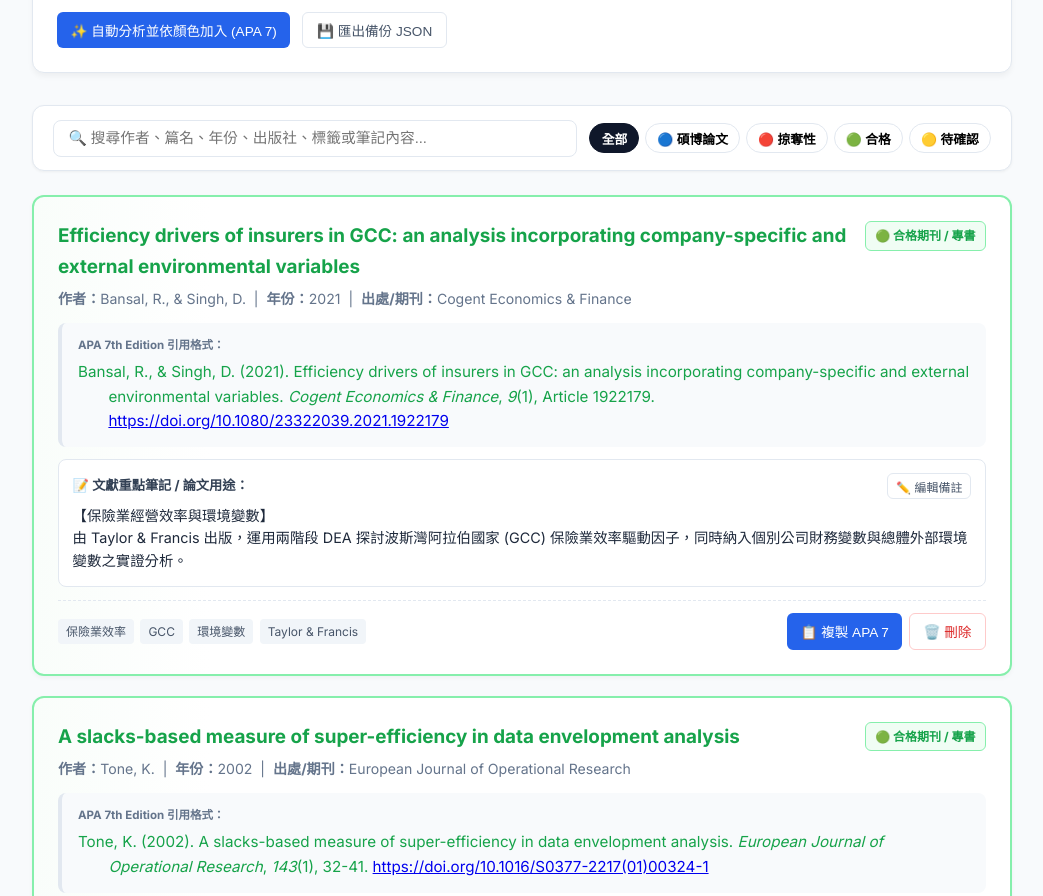
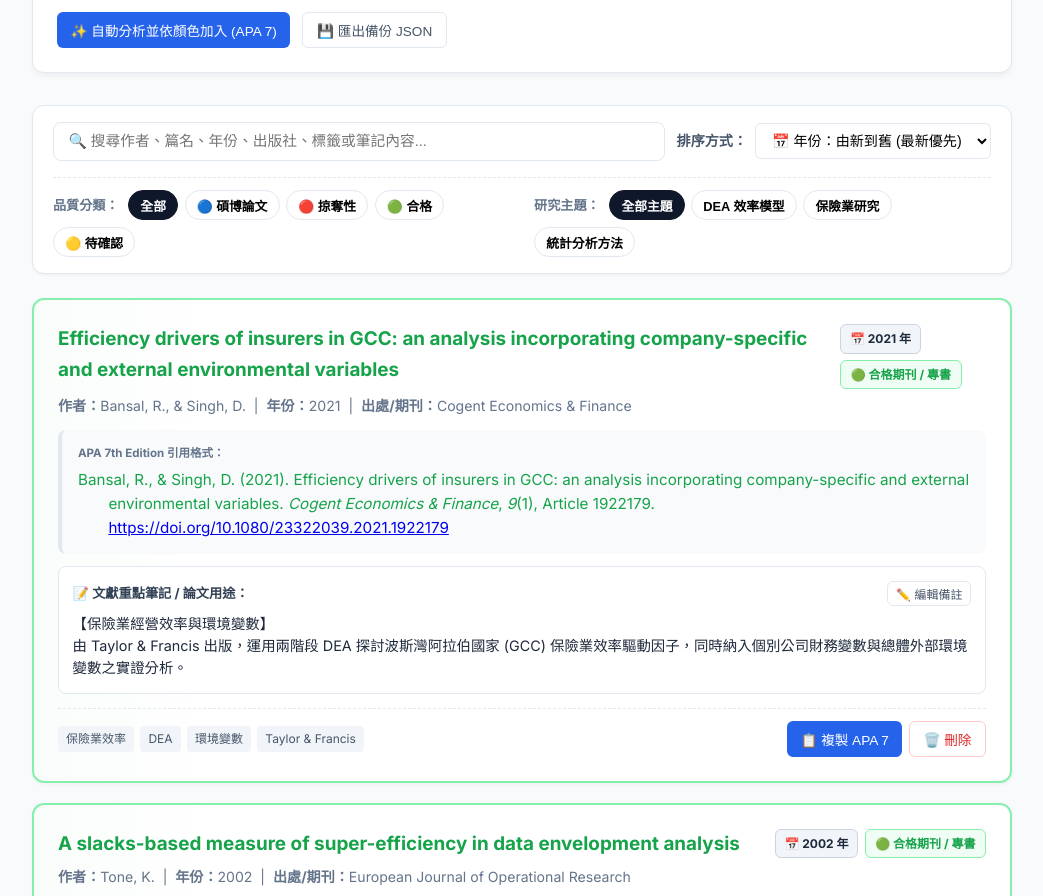
Before and after one commit to Ann1130520/thesis-references, a plain HTML site: page index.html in a window 1280 px wide. Shown: the part 549-1445 px from the top of the page, without its empty margins (118-1161 px from the left). Drawn offline with Linux system fonts and the light colour scheme.

Commit message:
Add chronological year sorting (desc/asc) and multi-dimensional topic/quality filter

```diff
--- a/index.html
+++ b/index.html
@@ -130,40 +130,90 @@
       box-shadow: 0 0 0 3px rgba(37, 99, 235, 0.15);
     }
 
-    /* 搜尋與過濾 */
+    /* 搜尋與進階控制欄 */
     .controls {
       display: flex;
       flex-direction: column;
-      gap: 0.75rem;
+      gap: 1rem;
       margin-bottom: 1.5rem;
       background: var(--bg-card);
-      padding: 0.85rem 1.25rem;
+      padding: 1rem 1.25rem;
       border-radius: 12px;
       box-shadow: 0 1px 3px rgba(0,0,0,0.05);
       border: 1px solid var(--border);
     }
 
+    .control-row-1 {
+      display: flex;
+      flex-direction: column;
+      gap: 0.75rem;
+    }
+
     @media (min-width: 640px) {
-      .controls {
+      .control-row-1 {
         flex-direction: row;
+        align-items: center;
         justify-content: space-between;
-        align-items: center;
       }
     }
 
     .search-input {
       flex: 1;
-      padding: 0.6rem 0.9rem;
+      padding: 0.65rem 0.9rem;
       border: 1px solid var(--border);
       border-radius: 8px;
       font-size: 0.92rem;
       outline: none;
     }
 
-    .filter-tabs {
+    .sort-box {
       display: flex;
-      gap: 0.35rem;
+      align-items: center;
+      gap: 0.5rem;
+      font-size: 0.88rem;
+      font-weight: 600;
+      color: #475569;
+      white-space: nowrap;
+    }
+
+    .sort-select {
+      padding: 0.5rem 0.75rem;
+      border: 1px solid var(--border);
+      border-radius: 6px;
+      font-size: 0.88rem;
+      outline: none;
+      background: white;
+      cursor: pointer;
+    }
+
+    .control-row-2 {
+      display: flex;
+      flex-direction: column;
+      gap: 0.6rem;
+      border-top: 1px dashed var(--border);
+      padding-top: 0.75rem;
+    }
+
+    @media (min-width: 640px) {
+      .control-row-2 {
+        flex-direction: row;
+        align-items: center;
+        justify-content: space-between;
+      }
+    }
+
+    .filter-group {
+      display: flex;
+      align-items: center;
+      gap: 0.4rem;
       flex-wrap: wrap;
+    }
+
+    .filter-label {
+      font-size: 0.82rem;
+      font-weight: 700;
+      color: #64748b;
+      margin-right: 0.2rem;
     }
 
     .tab-btn {
@@ -248,6 +298,23 @@
     .ref-title {
       font-size: 1.18rem;
       font-weight: 700;
+    }
+
+    .header-badges {
+      display: flex;
+      gap: 0.4rem;
+      align-items: center;
+      flex-wrap: wrap;
+    }
+
+    .badge-year {
+      font-size: 0.75rem;
+      font-weight: 700;
+      padding: 0.25rem 0.55rem;
+      border-radius: 6px;
+      background: #f1f5f9;
+      color: #1e293b;
+      border: 1px solid #cbd5e1;
     }
 
     .badge-status {
@@ -377,7 +444,7 @@
   <div class="container">
     <header>
       <h1>📚 碩論參考文獻與品質紀錄庫</h1>
-      <p>輸入篇名自動解析出處・自動判別文獻類型與色彩・標準 APA 7th 格式生成</p>
+      <p>年份自動排序・文獻品質色彩管理・主題標籤智慧分類・標準 APA 7th 格式</p>
     </header>
 
     <!-- 顏色圖例 -->
@@ -409,15 +476,41 @@
       </div>
     </section>
 
-    <!-- 搜尋與過濾 -->
+    <!-- 搜尋與進階控制欄 (年份排序 + 多維度分類) -->
     <div class="controls">
-      <input type="text" id="searchInput" class="search-input" placeholder="🔍 搜尋作者、篇名、年份、出版社、標籤或筆記內容..." oninput="filterReferences()">
-      <div class="filter-tabs">
-        <button class="tab-btn active" onclick="setFilter('all', this)">全部</button>
-        <button class="tab-btn" onclick="setFilter('thesis', this)">🔵 碩博論文</button>
-        <button class="tab-btn" onclick="setFilter('predatory', this)">🔴 掠奪性</button>
-        <button class="tab-btn" onclick="setFilter('qualified', this)">🟢 合格</button>
-        <button class="tab-btn" onclick="setFilter('uncertain', this)">🟡 待確認</button>
+      <div class="control-row-1">
+        <input type="text" id="searchInput" class="search-input" placeholder="🔍 搜尋作者、篇名、年份、出版社、標籤或筆記內容..." oninput="filterAndRender()">
+
+        <!-- 年份與作者排序選單 -->
+        <div class="sort-box">
+          <label for="sortSelect">排序方式：</label>
+          <select id="sortSelect" class="sort-select" onchange="changeSort()">
+            <option value="year-desc">📅 年份：由新到舊 (最新優先)</option>
+            <option value="year-asc">📅 年份：由舊到新 (年代先後)</option>
+            <option value="author-asc">🔤 作者姓名 (A ➜ Z)</option>
+            <option value="title-asc">📑 文獻標題 (A ➜ Z)</option>
+          </select>
+        </div>
+      </div>
+
+      <!-- 分類篩選標籤 -->
+      <div class="control-row-2">
+        <div class="filter-group">
+          <span class="filter-label">品質分類：</span>
+          <button class="tab-btn active" onclick="setQualityFilter('all', this)">全部</button>
+          <button class="tab-btn" onclick="setQualityFilter('thesis', this)">🔵 碩博論文</button>
+          <button class="tab-btn" onclick="setQualityFilter('predatory', this)">🔴 掠奪性</button>
+          <button class="tab-btn" onclick="setQualityFilter('qualified', this)">🟢 合格</button>
+          <button class="tab-btn" onclick="setQualityFilter('uncertain', this)">🟡 待確認</button>
+        </div>
+
+        <div class="filter-group" id="topicFilterGroup">
+          <span class="filter-label">研究主題：</span>
+          <button class="tab-btn active" onclick="setTopicFilter('all', this)">全部主題</button>
+          <button class="tab-btn" onclick="setTopicFilter('DEA', this)">DEA 效率模型</button>
+          <button class="tab-btn" onclick="setTopicFilter('保險', this)">保險業研究</button>
+          <button class="tab-btn" onclick="setTopicFilter('統計', this)">統計分析方法</button>
+        </div>
       </div>
     </div>
 
@@ -440,7 +533,7 @@
         apaHtml: "Bansal, R., & Singh, D. (2021). Efficiency drivers of insurers in GCC: an analysis incorporating company-specific and external environmental variables. <i>Cogent Economics & Finance</i>, <i>9</i>(1), Article 1922179. <a href=\"https://doi.org/10.1080/23322039.2021.1922179\" target=\"_blank\">https://doi.org/10.1080/23322039.2021.1922179</a>",
         apaPlain: "Bansal, R., & Singh, D. (2021). Efficiency drivers of insurers in GCC: an analysis incorporating company-specific and external environmental variables. Cogent Economics & Finance, 9(1), Article 1922179. https://doi.org/10.1080/23322039.2021.1922179",
         summary: "【保險業經營效率與環境變數】\n由 Taylor & Francis 出版，運用兩階段 DEA 探討波斯灣阿拉伯國家 (GCC) 保險業效率驅動因子，同時納入個別公司財務變數與總體外部環境變數之實證分析。",
-        tags: ["保險業效率", "GCC", "環境變數", "Taylor & Francis"]
+        tags: ["保險業效率", "DEA", "環境變數", "Taylor & Francis"]
       },
       {
         id: "ref-tone-2002",
@@ -455,6 +548,18 @@
         tags: ["DEA", "Super-SBM", "超效率", "運籌學", "EJOR"]
       },
       {
+        id: "ref-evans-1996",
+        title: "Straightforward statistics for the behavioral sciences",
+        author: "Evans, J. D.",
+        year: "1996",
+        publisher: "Brooks/Cole",
+        category: "qualified", // 綠色
+        apaHtml: "Evans, J. D. (1996). <i>Straightforward statistics for the behavioral sciences</i>. Brooks/Cole.",
+        apaPlain: "Evans, J. D. (1996). Straightforward statistics for the behavioral sciences. Brooks/Cole.",
+        summary: "【相關係數判定標準】\n定義皮爾森相關係數 r 之強度區間：|r| < 0.20 極弱、0.20-0.39 弱相關、0.40-0.59 中等相關、0.60-0.79 強相關、0.80-1.00 極強相關。用於投入產出變數篩選與同向性檢定。",
+        tags: ["統計學", "相關係數判定 (Correlation r)", "統計分析"]
+      },
+      {
         id: "ref-tone-manual",
         title: "DEA-Solver Pro Version 16 user's guide",
         author: "Tone, K.",
@@ -464,24 +569,15 @@
         apaHtml: "Tone, K. (n.d.). <i>DEA-Solver Pro Version 16 user's guide</i>. SAITECH.",
         apaPlain: "Tone, K. (n.d.). DEA-Solver Pro Version 16 user's guide. SAITECH.",
         summary: "【工具軟體操作指南】\nDEA-Solver 官方使用手冊，說明包含 SBM-Undesirable 與負值處理 (Negative Data) 之計算演算法與軟體參數設定。",
-        tags: ["DEA-Solver", "使用手冊", "負值SBM"]
-      },
-      {
-        id: "ref-evans-1996",
-        title: "Straightforward statistics for the behavioral sciences",
-        author: "Evans, J. D.",
-        year: "1996",
-        publisher: "Brooks/Cole",
-        category: "qualified", // 綠色
-        apaHtml: "Evans, J. D. (1996). <i>Straightforward statistics for the behavioral sciences</i>. Brooks/Cole.",
-        apaPlain: "Evans, J. D. (1996). Straightforward statistics for the behavioral sciences. Brooks/Cole.",
-        summary: "【相關係數判定標準】\n定義皮爾森相關係數 r 之強度區間：|r| < 0.20 極弱、0.20-0.39 弱相關、0.40-0.59 中等相關、0.60-0.79 強相關、0.80-1.00 極強相關。用於投入產出變數篩選與同向性檢定。",
-        tags: ["統計學", "相關係數判定 (Correlation r)", "行為科學"]
+        tags: ["DEA-Solver", "DEA", "使用手冊", "負值SBM"]
       }
     ];
 
-    const STORAGE_KEY = 'thesis_master_references_v6';
+    const STORAGE_KEY = 'thesis_master_references_v7';
     let references = [];
+    let currentQualityFilter = 'all';
+    let currentTopicFilter = 'all';
+    let currentSort = 'year-desc'; // 預設由新到舊
 
     function initStorage() {
       const stored = localStorage.getItem(STORAGE_KEY);
@@ -495,7 +591,6 @@
         references = [...defaultReferences];
       }
 
-      // 確保核心文獻一定常駐
       defaultReferences.forEach(d => {
         if (!references.some(r => r.id === d.id || r.title.toLowerCase().trim() === d.title.toLowerCase().trim())) {
           references.push(d);
@@ -504,33 +599,107 @@
       localStorage.setItem(STORAGE_KEY, JSON.stringify(references));
     }
 
-    let currentFilter = 'all';
-
     function saveToStorage() {
       localStorage.setItem(STORAGE_KEY, JSON.stringify(references));
-      renderList();
+      filterAndRender();
     }
 
-    function setFilter(type, btn) {
-      currentFilter = type;
-      document.querySelectorAll('.tab-btn').forEach(b => b.classList.remove('active'));
-      btn.classList.add('active');
-      filterReferences();
+    function changeSort() {
+      currentSort = document.getElementById('sortSelect').value;
+      filterAndRender();
     }
 
-    function renderList() {
+    function setQualityFilter(val, btn) {
+      currentQualityFilter = val;
+      btn.parentElement.querySelectorAll('.tab-btn').forEach(b => b.classList.remove('active'));
+      btn.classList.add('active');
+      filterAndRender();
+    }
+
+    function setTopicFilter(val, btn) {
+      currentTopicFilter = val;
+      btn.parentElement.querySelectorAll('.tab-btn').forEach(b => b.classList.remove('active'));
+      btn.classList.add('active');
+      filterAndRender();
+    }
+
+    // 核心排序函數
+    function sortReferences(list, sortType) {
+      return list.sort((a, b) => {
+        // 年份解析 (數字優先，n.d. 排在最後)
+        const parseYear = (y) => {
+          if (!y || y.toLowerCase() === 'n.d.') return -9999;
+          const match = String(y).match(/\d{4}/);
+          return match ? parseInt(match[0], 10) : -9999;
+        };
+
+        const yearA = parseYear(a.year);
+        const yearB = parseYear(b.year);
+
+        if (sortType === 'year-desc') {
+          // 年份新到舊
+          if (yearB !== yearA) return yearB - yearA;
+          return (a.author || '').localeCompare(b.author || '');
+        } else if (sortType === 'year-asc') {
+          // 年份舊到新 (n.d. 放在最後)
+          const ya = yearA === -9999 ? 99999 : yearA;
+          const yb = yearB === -9999 ? 99999 : yearB;
+          if (ya !== yb) return ya - yb;
+          return (a.author || '').localeCompare(b.author || '');
+        } else if (sortType === 'author-asc') {
+          return (a.author || '').localeCompare(b.author || '');
+        } else if (sortType === 'title-asc') {
+          return (a.title || '').localeCompare(b.title || '');
+        }
+        return 0;
+      });
+    }
+
+    // 結合搜尋、篩選與排序之綜合渲染
+    function filterAndRender() {
       const container = document.getElementById('referenceList');
       if (!container) return;
       container.innerHTML = '';
 
-      references.forEach(ref => {
+      const query = document.getElementById('searchInput').value.toLowerCase().trim();
+
+      // 1. 篩選
+      let filtered = references.filter(ref => {
+        // 品質篩選
+        if (currentQualityFilter !== 'all' && ref.category !== currentQualityFilter) {
+          return false;
+        }
+
+        // 主題篩選
+        if (currentTopicFilter !== 'all') {
+          const matchContent = (ref.title + ' ' + (ref.summary || '') + ' ' + (ref.tags ? ref.tags.join(' ') : '')).toLowerCase();
+          if (!matchContent.includes(currentTopicFilter.toLowerCase())) {
+            return false;
+          }
+        }
+
+        // 關鍵字搜尋
+        if (query) {
+          const searchContent = (ref.title + ' ' + ref.author + ' ' + ref.year + ' ' + ref.publisher + ' ' + (ref.summary || '') + ' ' + (ref.tags ? ref.tags.join(' ') : '')).toLowerCase();
+          if (!searchContent.includes(query)) {
+            return false;
+          }
+        }
+
+        return true;
+      });
+
+      // 2. 排序
+      filtered = sortReferences(filtered, currentSort);
+
+      // 3. 渲染
+      filtered.forEach(ref => {
         const card = document.createElement('article');
         card.className = `ref-card status-${ref.category}`;
-        card.setAttribute('data-category', ref.category);
-        card.setAttribute('data-search', `${ref.title} ${ref.author} ${ref.year} ${ref.publisher} ${ref.summary || ''} ${ref.tags ? ref.tags.join(' ') : ''}`);
 
         let badgeClass = `badge-${ref.category}`;
         let statusBadgeText = getCategoryBadgeText(ref.category);
+        const displayYear = ref.year && ref.year !== 'n.d.' ? `📅 ${ref.year} 年` : '📅 年份不詳 (n.d.)';
 
         const tagsHtml = ref.tags && ref.tags.length > 0
           ? ref.tags.map(t => `<span class="tag">${escapeHtml(t)}</span>`).join('')
@@ -541,7 +710,10 @@
         card.innerHTML = `
           <div class="ref-header">
             <h2 class="ref-title">${escapeHtml(ref.title)}</h2>
-            <span class="badge-status ${badgeClass}">${statusBadgeText}</span>
+            <div class="header-badges">
+              <span class="badge-year">${displayYear}</span>
+              <span class="badge-status ${badgeClass}">${statusBadgeText}</span>
+            </div>
           </div>
 
           <p style="font-size: 0.88rem; color: var(--text-muted); margin-bottom: 0.5rem;">
@@ -580,8 +752,6 @@
         `;
         container.appendChild(card);
       });
-
-      filterReferences();
     }
 
     function toggleEditNote(id) {
@@ -619,11 +789,9 @@
       }
     }
 
-    // 核心自動判別函數 (支援紅、藍、綠、黃)
     function detectCategoryAndQuality(fullString) {
       const s = fullString.toUpperCase();
 
-      // 1. 掠奪性期刊（紅色）
       if (
         s.includes('SAGE') ||
         s.includes('SEGA') ||
@@ -635,7 +803,6 @@
         return 'predatory';
       }
 
-      // 2. 碩博士論文（藍色）
       if (
         s.includes('DISSERTATION') ||
         s.includes('THESIS') ||
@@ -648,7 +815,6 @@
         return 'thesis';
       }
 
-      // 3. 合格期刊 / 專書權威機構（綠色）
       if (
         s.includes('TAYLOR') ||
         s.includes('FRANCIS') ||
@@ -677,7 +843,6 @@
       return 'uncertain';
     }
 
-    // 將 Crossref author 格式化為標準 APA 7
     function formatAuthors(authorList) {
       if (!authorList || authorList.length === 0) return '未知作者';
       const formatted = authorList.map(a => {
@@ -698,7 +863,6 @@
       return `${formatted.slice(0, 19).join(', ')} ... ${formatted[formatted.length - 1]}`;
     }
 
-    // 點擊新增按鈕處理函數
     async function handleAddReference() {
       const input = document.getElementById('inputTitle').value.trim();
       const summary = document.getElementById('inputSummary').value.trim();
@@ -724,9 +888,7 @@
         let doi = "";
         let category = "uncertain";
 
-        // 清洗輸入標題，準備連網查詢
         let searchTitle = input;
-        // 如果輸入的是整段引用條目 (例如含有 (1996) 等)，萃取出核心標題
         const yearMatch = input.match(/\((\d{4}[a-z]?|n\.d\.)\)/i);
         if (yearMatch) {
           const parts = input.split(yearMatch[0]);
@@ -742,10 +904,9 @@
           }
         }
 
-        // 呼叫 Crossref API 檢索
         const cleanQuery = encodeURIComponent(searchTitle.replace(/[\(\)\[\]]/g, ''));
         const controller = new AbortController();
-        const timeoutId = setTimeout(() => controller.abort(), 6000); // 6秒超時
+        const timeoutId = setTimeout(() => controller.abort(), 6000);
 
         try {
           const res = await fetch(`https://api.crossref.org/works?query.bibliographic=${cleanQuery}&rows=1&mailto=academic@example.com`, { signal: controller.signal });
@@ -761,7 +922,6 @@
                 author = formatAuthors(item.author);
               }
 
-              // 擷取年份
               if (item['published-print'] && item['published-print']['date-parts']) {
                 year = String(item['published-print']['date-parts'][0][0]);
               } else if (item['published-online'] && item['published-online']['date-parts']) {
@@ -782,15 +942,12 @@
           console.log('網路查詢超時，採用輸入文字直接建構', netErr);
         }
 
-        // 自動判斷顏色狀態
         category = detectCategoryAndQuality(title + ' ' + journal + ' ' + publisher);
 
-        // 建構標準 APA 7th
         let apaHtml = "";
         let apaPlain = "";
 
         if (journal) {
-          // 期刊論文 APA 7
           let volIssue = volume ? `<i>${volume}</i>` : '';
           if (issue) volIssue += `(${issue})`;
           let pRange = pages ? `, ${pages}` : '';
@@ -799,11 +956,18 @@
           apaHtml = `${escapeHtml(author)} (${year}). ${escapeHtml(title)}. <i>${escapeHtml(journal)}</i>${volIssue ? ', ' + volIssue : ''}${pRange}.${doiLink}`;
           apaPlain = `${author} (${year}). ${title}. ${journal}${volume ? ', ' + volume : ''}${issue ? '(' + issue + ')' : ''}${pages ? ', ' + pages : ''}.${doi ? ' ' + doi : ''}`;
         } else {
-          // 專書 APA 7（去除出版地，只留出版社）
           let pubClean = publisher.replace(/(?:[A-Z][a-zA-Z\s]+,\s*[A-Z]{2}:|[A-Z][a-zA-Z\s]+:)\s*/, '');
           apaHtml = `${escapeHtml(author)} (${year}). <i>${escapeHtml(title)}</i>. ${escapeHtml(pubClean || '學術出版')}.${doi ? ' ' + doi : ''}`;
           apaPlain = `${author} (${year}). ${title}. ${pubClean || '學術出版'}.${doi ? ' ' + doi : ''}`;
         }
+
+        // 自動推斷相關主題標籤
+        const autoTags = [];
+        const fullContent = (title + ' ' + summary + ' ' + journal).toUpperCase();
+        if (fullContent.includes('DEA') || fullContent.includes('ENVELOPMENT') || fullContent.includes('SLACKS')) autoTags.push('DEA');
+        if (fullContent.includes('INSUR') || fullContent.includes('保險')) autoTags.push('保險');
+        if (fullContent.includes('STATISTIC') || fullContent.includes('CORRELATION') || fullContent.includes('統計') || fullContent.includes('相關係數')) autoTags.push('統計');
+        if (autoTags.length === 0) autoTags.push('已收錄');
 
         const newRef = {
           id: "ref-" + Date.now(),
@@ -815,7 +979,7 @@
           apaHtml: apaHtml,
           apaPlain: apaPlain,
           summary: summary,
-          tags: ["已收錄", journal || publisher || "學術期刊"]
+          tags: autoTags
         };
 
         references.unshift(newRef);
@@ -838,25 +1002,6 @@
       references = references.filter(r => r.id !== id);
       saveToStorage();
       showToast('已刪除文獻');
-    }
-
-    function filterReferences() {
-      const q = document.getElementById('searchInput').value.toLowerCase().trim();
-      const cards = document.querySelectorAll('.ref-card');
-
-      cards.forEach(card => {
-        const cat = card.getAttribute('data-category');
-        const search = card.getAttribute('data-search').toLowerCase();
-
-        const matchCat = (currentFilter === 'all') || (cat === currentFilter);
-        const matchSearch = search.includes(q);
-
-        if (matchCat && matchSearch) {
-          card.style.display = 'block';
-        } else {
-          card.style.display = 'none';
-        }
-      });
     }
 
     function copyCitation(text) {
@@ -893,7 +1038,7 @@
 
     document.addEventListener('DOMContentLoaded', () => {
       initStorage();
-      renderList();
+      filterAndRender();
     });
   </script>
 </body>
```
